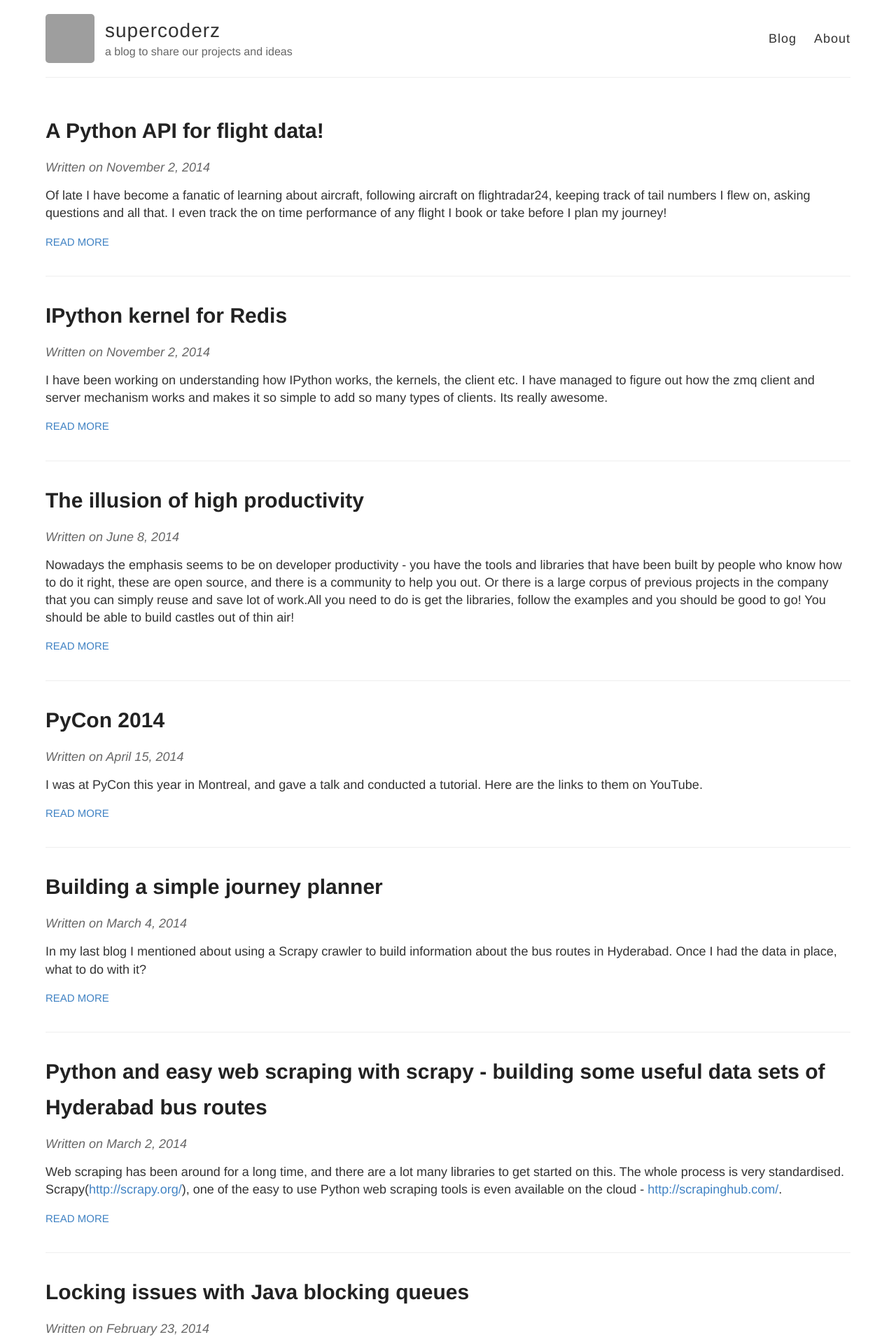
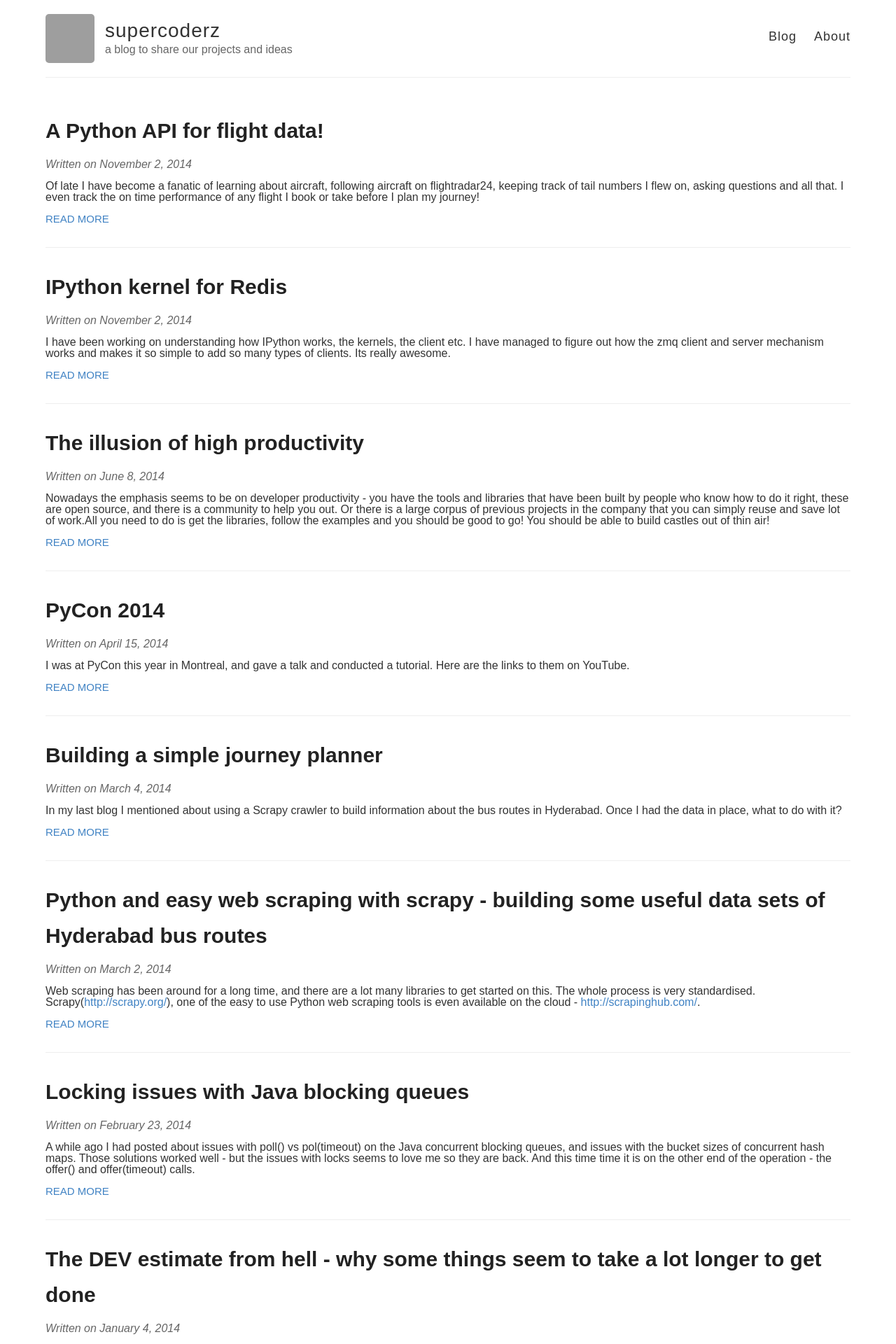
Before and after one commit to supercoderz/supercoderz.github.io, a Jekyll site: the page built from index.html, in a window 1280 px wide. Shown: the top 1920 px of the page at 70% size. Built offline with Jekyll 4.4.1, drawn with Linux system fonts in a browser that asks for light colours; some web fonts are replaced; Markdown is read by kramdown in place of the engine named in the settings; grey boxes are pictures that could not be loaded.

Commit message:
fixed fonts

```diff
--- a/_layouts/default.html
+++ b/_layouts/default.html
@@ -8,7 +8,7 @@
     <!--[if lt IE 9]>
       <script src="http://html5shiv.googlecode.com/svn/trunk/html5.js"></script>
     <![endif]-->
-    <link href='http://fonts.googleapis.com/css?family=Droid+Serif' rel='stylesheet' type='text/css'>
+    <link href='http://fonts.googleapis.com/css?family=Droid+Sans' rel='stylesheet' type='text/css'>
     <link rel="stylesheet" type="text/css" href="{{ site.baseurl }}/style.css" />
     <link rel="alternate" type="application/rss+xml" title="{{ site.name }} - {{ site.description }}" href="{{ site.baseurl }}/feed.xml" />
 
--- a/style.scss
+++ b/style.scss
@@ -18,9 +18,8 @@
 }
 
 body {
-  font-family: 'Droid Serif', serif;
+  font-family: 'Droid Sans', sans-serif;
   background: $white;
-  font: 18px/1.4 $helvetica;
   color: $darkGray;
 }
 
```
